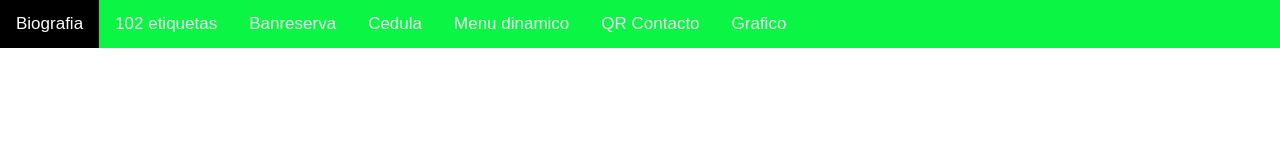
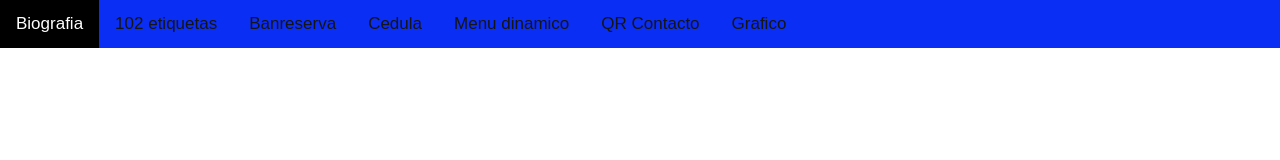
Before and after one commit to OmarVasquezHnz/OmarVasquezHnz, a plain HTML site: page index.html in a window 1280 px wide. Drawn offline with Linux system fonts and the light colour scheme.

Commit message:
Update style.css

```diff
--- a/style.css
+++ b/style.css
@@ -5,13 +5,13 @@ body {
 
 .topnav {
   overflow: hidden;
-  background-color: #0bf545;
+  background-color: #0b2ef5;
 }
 
 .topnav a {
   float: left;
   display: block;
-  color: #f2f2f2;
+  color: #161515;
   text-align: center;
   padding: 14px 16px;
   text-decoration: none;
```
